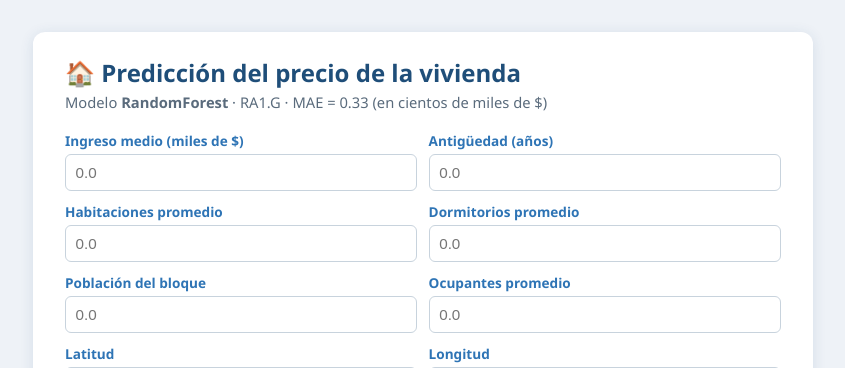
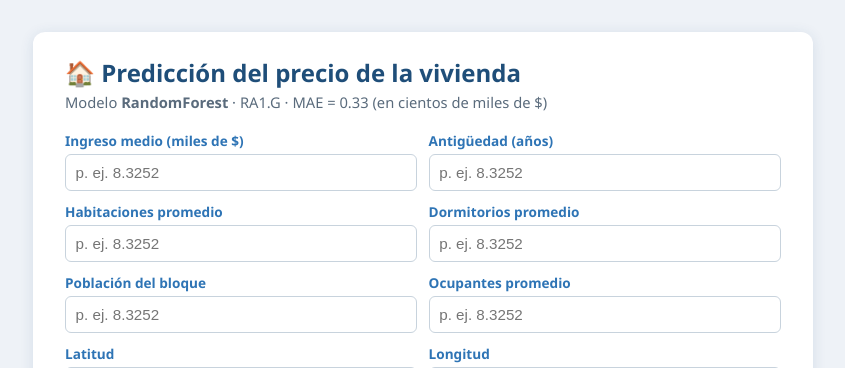
Before and after one commit to danielbernalanz/PracticaIACaliforniaHousing, a Flask app: page / in a window 1280 px wide. Shown: the top 368 px of the page, without its empty margins (217-1062 px from the left). Run offline with Flask 3, Linux system fonts and the light colour scheme.

Commit message:
web(UI): campos vacíos con pista (ya no 0.0) + instrucciones de uso
- El formulario arranca con los 8 campos VACÍOS y un placeholder
  (p. ej. 8.3252) en vez de rellenados a 0.0 — así se entiende que
  hay que escribirlos.
- Si quieres no teclear Lat/Long: pínchale al mapa y se ponen solos
  (Leaflet, sin API key). El resto de campos se escriben a mano.

```diff
--- a/webapp/templates/index.html
+++ b/webapp/templates/index.html
@@ -29,11 +29,11 @@
                 <!-- Las 8 columnas del dataset (mismo orden que X del modelo) -->
                 {% for col in columnas %}
                 <label class="campo">
-                    <span>{{ nombres[col] }}</span>
-                    <input type="number" step="any" name="{{ col }}"
-                           value="{{ valores[col] if valores else '' }}"
-                           placeholder="0.0" required />
-                </label>
+                     <span>{{ nombres[col] }}</span>
+                     <input type="number" step="any" name="{{ col }}"
+                            value="{{ valores[col] if valores else '' }}"
+                            placeholder="p. ej. 8.3252" required />
+                 </label>
                 {% endfor %}
             </div>
 
```
